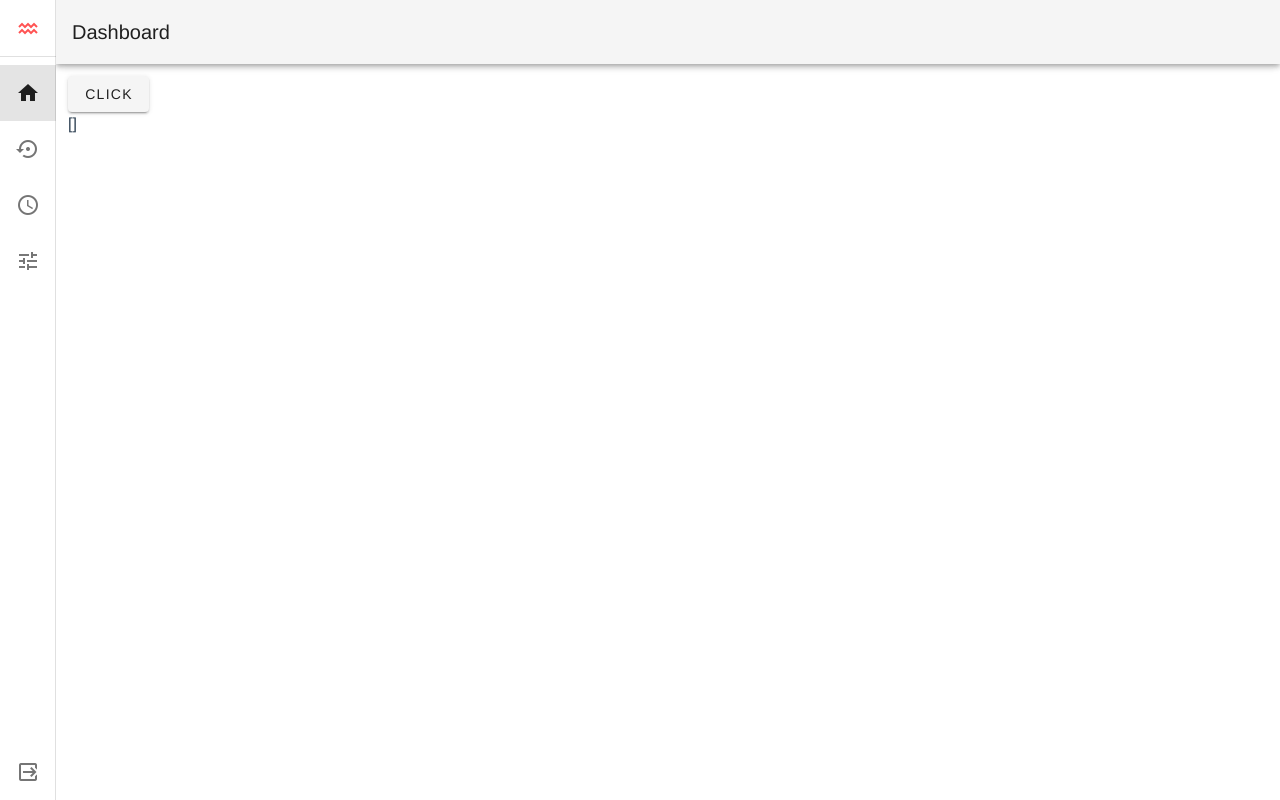
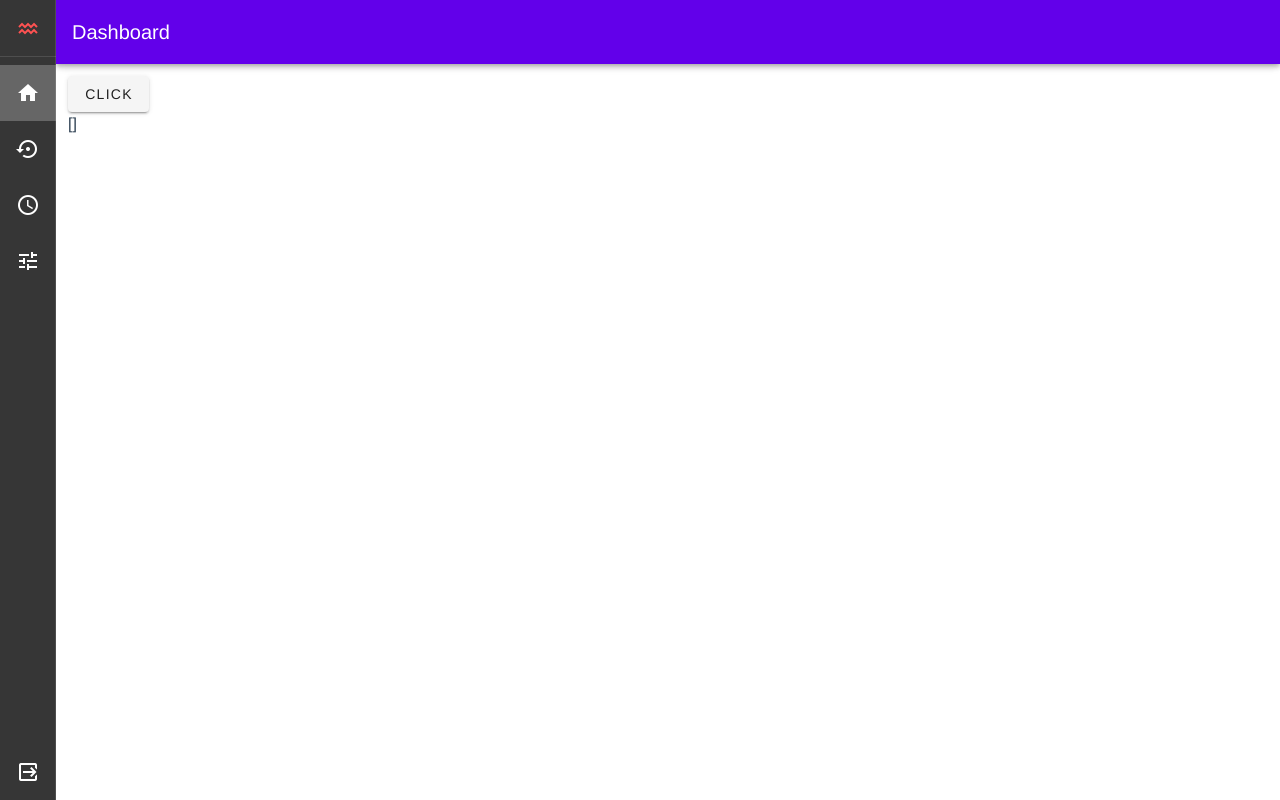
Before and after one commit to winnieoursbrun/velero-ui, a Vue app: page / in a window 1280 px wide. Built offline with nearby package versions, Linux system fonts and the light colour scheme; no server answers; sample sign-in values are in the browser's storage; a small style sheet from the web is missing.

Commit message:
NavBar resize

```diff
--- a/src/App.vue
+++ b/src/App.vue
@@ -2,13 +2,28 @@
   <v-app>
     <NavigationDrawer
       app
+      dark
       v-if="isAuthenticated"
-      v-bind:links="links"
-      v-bind:connected="isAuthenticated"
-      v-bind:logoutFunction="logout"
-      v-bind:status="status"
+      :links="links"
+      :logoutFunction="logout"
+      :status="status"
+      :permanent="navBarVisible"
+      title="Velero"
     />
-    <v-app-bar app v-if="isAuthenticated">
+    <v-app-bar color="deep-purple accent-4" dark app v-if="isAuthenticated">
+      <v-app-bar-nav-icon
+        @click.stop="navBarVisible = !navBarVisible"
+        v-if="window.width <= 1264 && navBarVisible"
+      >
+        <v-icon>
+          mdi-close
+        </v-icon>
+      </v-app-bar-nav-icon>
+      <v-app-bar-nav-icon
+        @click.stop="navBarVisible = !navBarVisible"
+        v-if="window.width <= 1264 && !navBarVisible"
+      >
+      </v-app-bar-nav-icon>
       <v-toolbar-title>{{ $route.name }}</v-toolbar-title>
     </v-app-bar>
     <v-content>
@@ -46,7 +61,12 @@ export default {
         { title: "Schedules", icon: "mdi-clock-outline", route: "/schedules" },
         { title: "Settings", icon: "mdi-tune", route: "/settings" }
       ],
-      status: ""
+      status: "",
+      navBarVisible: false,
+      window: {
+        width: 0,
+        height: 0
+      }
     };
   },
   computed: {
@@ -78,10 +98,19 @@ export default {
           })
           .catch((this.status = ""));
       }, 60000);
+    },
+    handleResize() {
+      this.window.width = window.innerWidth;
+      this.window.height = window.innerHeight;
     }
   },
   created: function() {
     this.tryConnection();
+    window.addEventListener("resize", this.handleResize);
+    this.handleResize();
+  },
+  destroyed() {
+    window.removeEventListener("resize", this.handleResize);
   }
 };
 </script>
--- a/src/components/NavigationDrawer.vue
+++ b/src/components/NavigationDrawer.vue
@@ -1,5 +1,10 @@
 <template>
-  <v-navigation-drawer :app="app" :mini-variant.sync="mini" :dark="dark">
+  <v-navigation-drawer
+    :app="app"
+    :dark="dark"
+    :permanent="permanent"
+    :mini-variant.sync="mini"
+  >
     <v-list-item>
       <v-list-item-icon>
         <v-icon color="success" v-if="status === 'success'">
@@ -55,8 +60,8 @@
 export default {
   data() {
     return {
-      mini: true,
-      token: undefined
+      token: undefined,
+      mini: true
     };
   },
   props: {
@@ -73,6 +78,11 @@ export default {
       default: false
     },
     dark: {
+      type: Boolean,
+      required: false,
+      default: false
+    },
+    permanent: {
       type: Boolean,
       required: false,
       default: false
```
